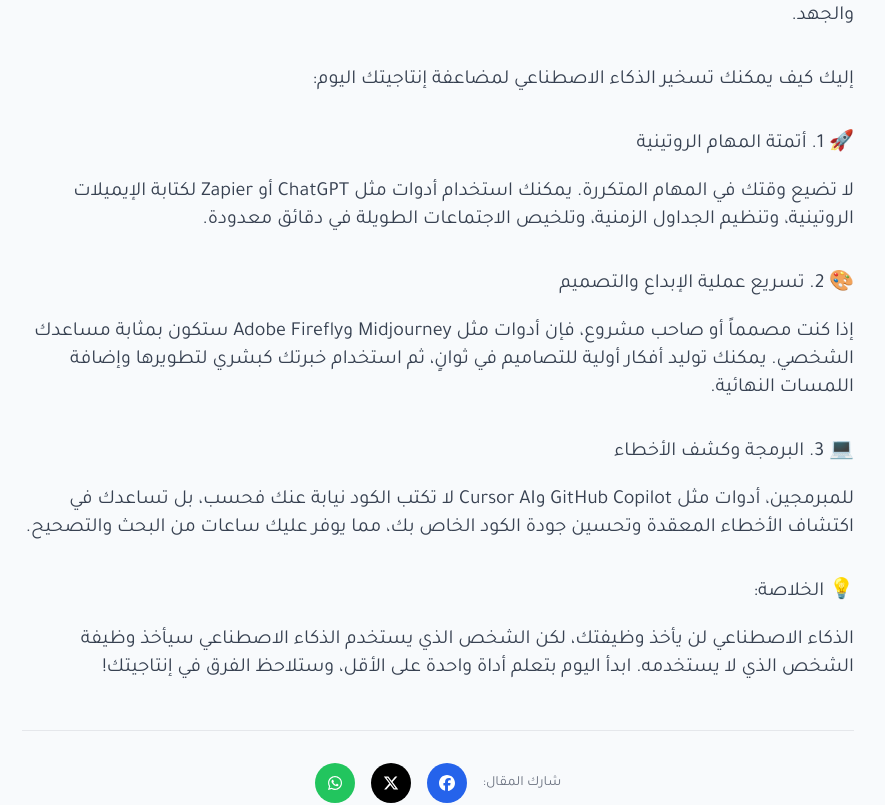
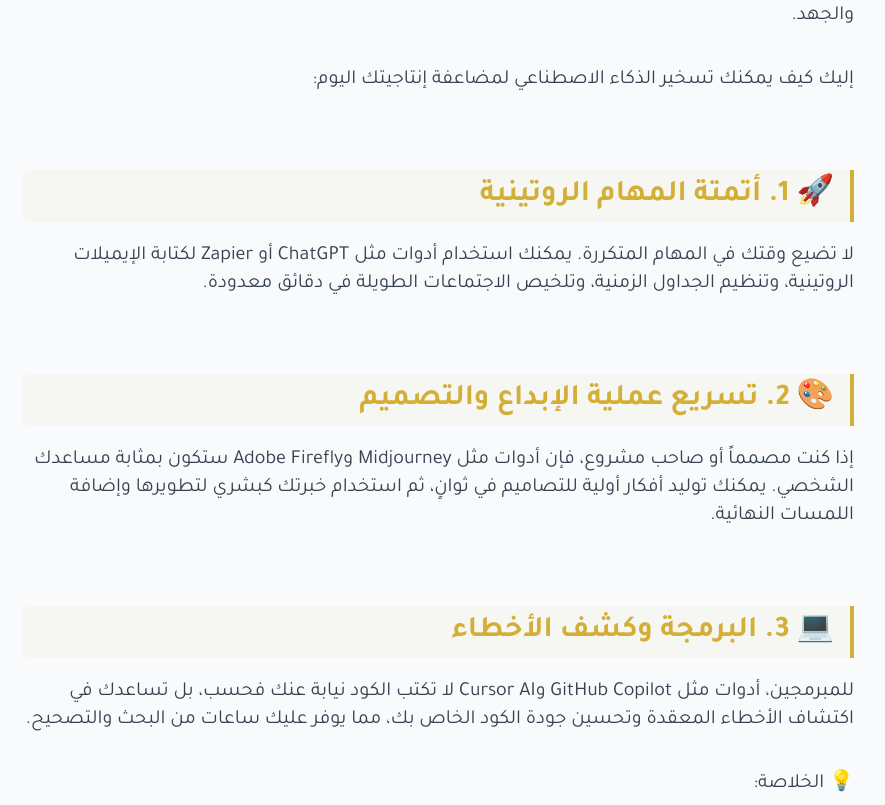
Before and after one commit to salahalbzali/salah-plus, a Next.js app: page /blog/ai-productivity in a window 1280 px wide. Shown: the part 820-1625 px from the top of the page, without its empty margins (202-1087 px from the left). Built offline with nearby package versions, Linux system fonts and the light colour scheme.

Commit message:
Update page.tsx

```diff
--- a/app/blog/[id]/page.tsx
+++ b/app/blog/[id]/page.tsx
@@ -22,6 +22,17 @@ export default function ArticlePage({ params }: { params: { id: string } }) {
   const prevArticle = articles[currentIndex - 1] || null;
 
   const shareUrl = `https://salah-plus-l7lb.vercel.app/blog/${article.id}`;
+
+  // 👈 دالة ذكية لتحويل النجوم (**) إلى نص عريض وذهبي
+  const renderText = (text: string) => {
+    const parts = text.split(/(\*\*.*?\*\*)/g);
+    return parts.map((part, index) => {
+      if (part.startsWith('**') && part.endsWith('**')) {
+        return <strong key={index} className="text-gold font-bold">{part.slice(2, -2)}</strong>;
+      }
+      return part;
+    });
+  };
 
   return (
     <>
@@ -81,36 +92,37 @@ export default function ArticlePage({ params }: { params: { id: string } }) {
             </div>
           </div>
 
-          {/* 👈 محتوى المقال بتنسيق ذكي ومحسن */}
+          {/* 👈 محتوى المقال بتنسيق ذكي (يتعرف على العناوين والإيموجي) */}
           <div className="max-w-none mb-12">
             {article.content.split('\n').map((paragraph, i) => {
               const trimmed = paragraph.trim();
               if (!trimmed) return <div key={i} className="h-4"></div>;
 
-              // 1. العناوين المرقمة (مثل: 1. المساعدات الذكية)
-              if (/^\d+\.\s/.test(trimmed)) {
+              // 1. العناوين التي تبدأ برقم وإيموجي (مثل: 💻 2. تعلم الأساسيات أو 1. المساعدات)
+              // هذا الشرط يبحث عن أي سطر يبدأ برقم، أو يبدأ بإيموجي ثم رقم
+              if (/^(\d+\.|[^\w\s]+\s*\d+\.)/.test(trimmed) || trimmed === 'الخلاصة' || trimmed === 'المقدمة') {
                 return (
-                  <h2 key={i} className="text-2xl sm:text-3xl font-black mt-10 mb-4 text-gold border-r-4 border-gold pr-4">
-                    {trimmed}
+                  <h2 key={i} className="text-2xl sm:text-3xl font-black mt-10 mb-5 text-gold border-r-4 border-gold pr-4 bg-gold/5 py-2 rounded-l-lg">
+                    {renderText(trimmed)}
                   </h2>
                 );
               }
 
-              // 2. الأسئلة (مثل: كيف تختار الأداة المناسبة؟)
+              // 2. العناوين التي تبدأ بـ ##
+              if (trimmed.startsWith('## ')) {
+                return (
+                  <h2 key={i} className="text-2xl sm:text-3xl font-black mt-10 mb-4 text-gold border-r-4 border-gold pr-4">
+                    {trimmed.replace('## ', '')}
+                  </h2>
+                );
+              }
+
+              // 3. الأسئلة (التي تنتهي بعلامة استفهام)
               if (trimmed.endsWith('؟')) {
                 return (
                   <h3 key={i} className="text-xl sm:text-2xl font-bold mt-8 mb-4 text-gold">
-                    {trimmed}
+                    {renderText(trimmed)}
                   </h3>
-                );
-              }
-
-              // 3. كلمات مفتاحية مثل "الخلاصة"
-              if (trimmed === 'الخلاصة' || trimmed === 'المقدمة') {
-                return (
-                  <h2 key={i} className="text-2xl sm:text-3xl font-black mt-10 mb-4 text-gold">
-                    {trimmed}
-                  </h2>
                 );
               }
 
@@ -119,7 +131,7 @@ export default function ArticlePage({ params }: { params: { id: string } }) {
                 return (
                   <blockquote key={i} className="border-r-4 border-gold bg-gold/5 rounded-xl px-6 py-5 my-5">
                     <p className="text-lg text-gray-600 dark:text-gray-400 italic leading-relaxed">
-                      {trimmed.replace('> ', '')}
+                      {renderText(trimmed.replace('> ', ''))}
                     </p>
                   </blockquote>
                 );
@@ -129,7 +141,7 @@ export default function ArticlePage({ params }: { params: { id: string } }) {
               if (trimmed.startsWith('- ')) {
                 return (
                   <li key={i} className="mr-6 mb-3 text-lg sm:text-xl text-gray-700 dark:text-gray-300 list-disc marker:text-gold leading-relaxed">
-                    {trimmed.replace('- ', '')}
+                    {renderText(trimmed.replace('- ', ''))}
                   </li>
                 );
               }
@@ -137,7 +149,7 @@ export default function ArticlePage({ params }: { params: { id: string } }) {
               // 6. الفقرات العادية
               return (
                 <p key={i} className="text-lg sm:text-xl text-gray-700 dark:text-gray-300 leading-loose mb-5">
-                  {trimmed}
+                  {renderText(trimmed)}
                 </p>
               );
             })}
```
